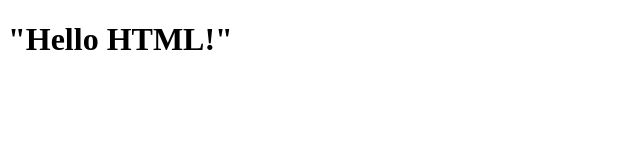
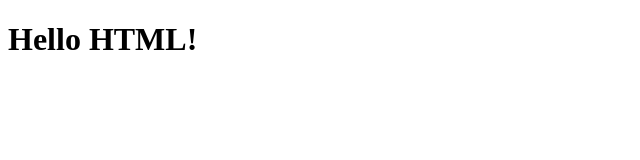
Before and after one commit to OdalisGKY/MyProjects, a plain HTML site: page index.html in a window 1280 px wide. Shown: the whole page, without its empty margins (0-640 px from the left). Drawn offline with Linux system fonts and the light colour scheme.

```diff
--- a/index.html
+++ b/index.html
@@ -6,6 +6,6 @@
     <title>Document</title>
 </head>
 <body>
-    <h1>"Hello HTML!"</h1>
+    <h1>Hello HTML!</h1>
 </body>
 </html>
```
